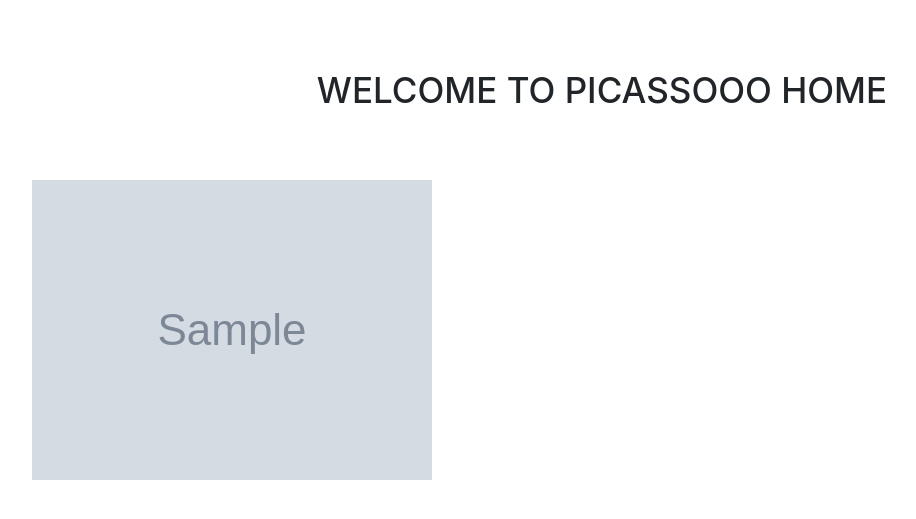
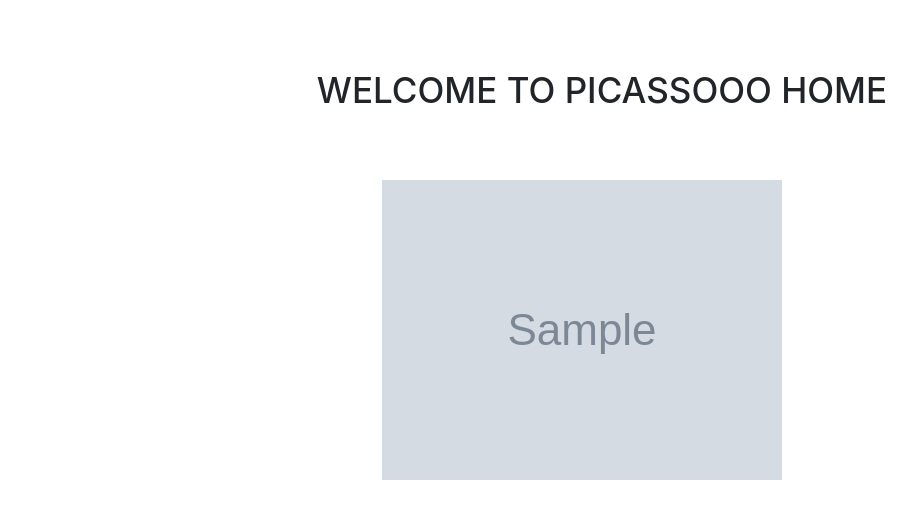
Before and after one commit to Sundaybrian/Picasso, a Django app: page /home/ in a window 1280 px wide. Shown: the part 56-575 px from the top of the page, without its empty margins (38-954 px from the left). Run offline with Django 3.2, Linux system fonts and the light colour scheme; tables that the repository leaves empty hold one stand-in row (values such as "Sample post"); grey boxes marked "Sample" are stand-in pictures; some libraries are stand-ins or nearby versions.

Commit message:
fix the display of the grid items

```diff
--- a/gallery/templates/all-canvas/picasso_home.html
+++ b/gallery/templates/all-canvas/picasso_home.html
@@ -5,27 +5,29 @@
 
   <!-- Looping through photos   -->
 
-  <div class="row">
+
     <!-- displaying photos -->
     <section class="masonry-grid" id="work">
       <div class="grid">
+        {% if photos%}
         {% for pic in photos %}
         <div class="grid-item">
-          <img src="{{pic.image.url}}" class="img-fluid" alt="">
+          <img src="{{pic.image.url}}" class="img-fluid" alt="{{pic.img_name}}">
           <div class="content-slide-up">
             <p>{{ pic.img_name }}</p>
             <hr class="underline">
           </div>
           <div class="overlay-slide-down"></div>
         </div>
+        {% endfor %}
+
       </div>
     </section>
 
-  </div>
 
-  {% empty %}
+  {% else %}
   <div class="row">
     <h2 class="text-center">There No photos</h2>
   </div>
-  {% endfor %}
+  {% endif %}
 {% endblock content %}
--- a/static/css/gallery.css
+++ b/static/css/gallery.css
@@ -21,8 +21,8 @@ section.masonry-grid{
 }
 
 .grid-item{
-    width: 450px;
-    margin-bottom:20px;
+    width: 400px;
+    margin-bottom:10px;
     position: relative;
     overflow: hidden;
 }
--- a/static/js/picasso.js
+++ b/static/js/picasso.js
@@ -0,0 +1,7 @@
+// masonry
+$('.grid').masonry({
+    itemSelector:'.grid-item',
+    columnWidth:110,
+    fitWidth:true,
+    gutter:0
+})
```
Also changed, not shown: media/images/Study-of-fetus-by-Leonard-003.jpg (added).
